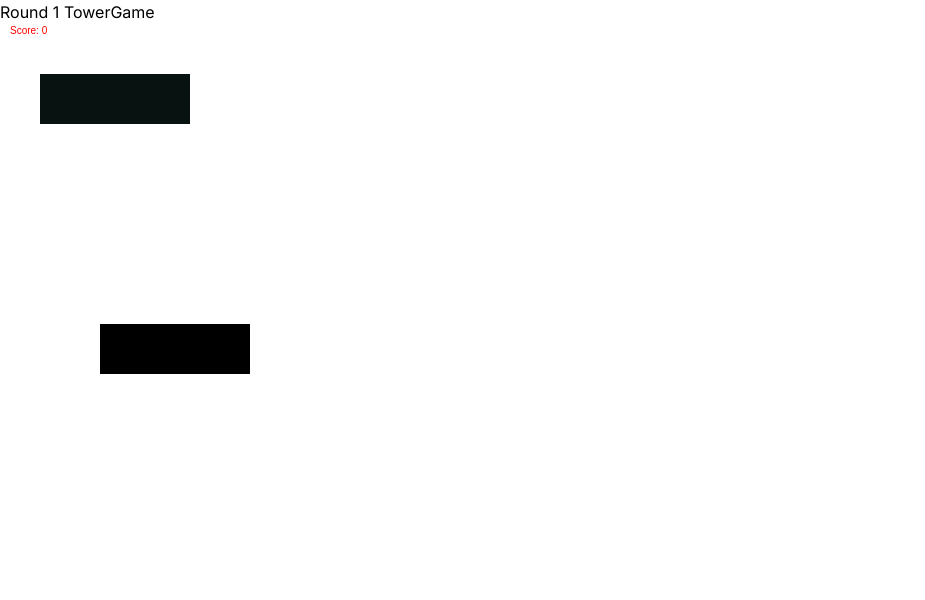
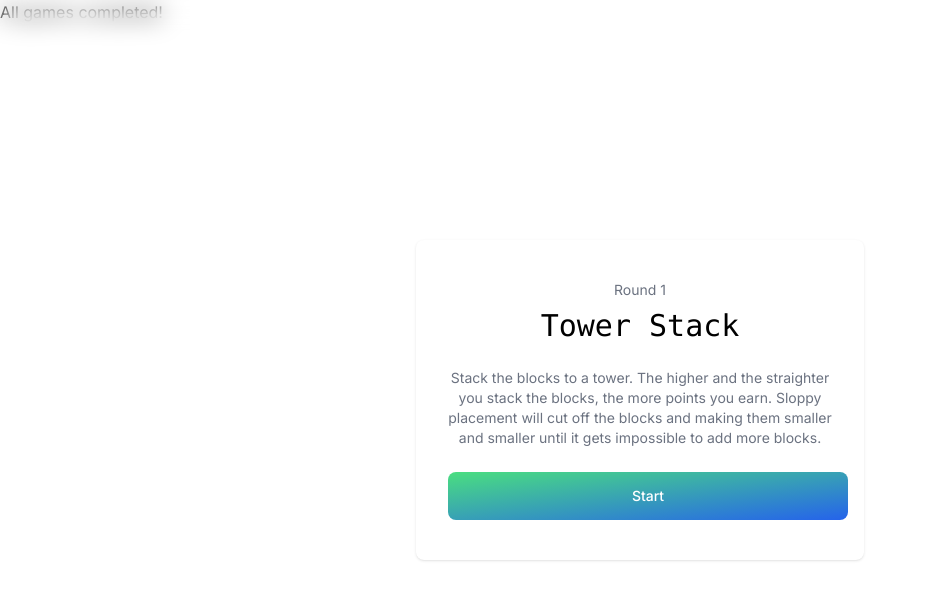
Before and after one commit to KCode100/Turn-Masters, a Next.js app: page /single-player in a window 1280 px wide. Shown: the top 600 px of the page, without its empty margins (0-925 px from the left). Built offline with nearby package versions, Linux system fonts and the light colour scheme.

Commit message:
FEAT: continue with games cycle

```diff
--- a/src/app/single-player/page.tsx
+++ b/src/app/single-player/page.tsx
@@ -1,8 +1,5 @@
 /*
-Stack the blocks to a tower.
-The higher and the straighter you stack the blocks, the more points you earn.
-If you manage to place a block exactly on the one before it will not lose size.
-Sloppy placement on the other hand will cut off the blocks and making them smaller and smaller until it gets impossible to add more blocks.
+
 
 Inspiration: https://www.1001games.com/skill/stack-tower
 */
@@ -11,28 +8,56 @@ Inspiration: https://www.1001games.com/skill/stack-tower
 import GameModal from "@/components/GameModal";
 import TimeGuessGame from "@/components/TimeGuessGame";
 import TowerGame from "@/components/TowerGame";
+import { Game } from "@/types";
 import { useState } from "react";
 
-const GAMES = [TowerGame, TimeGuessGame];
+const GAMES: Game[] = [
+  {
+    name: 'Tower Stack',
+    component: TowerGame,
+    description: "Stack the blocks to a tower. The higher and the straighter you stack the blocks, the more points you earn. Sloppy placement will cut off the blocks and making them smaller and smaller until it gets impossible to add more blocks."
+  },
+  {
+    name: 'Time Guess',
+    component: TimeGuessGame,
+    description: "10 Second Stopwatch Game is a test of your body's internal clock. Without any time keeping sources, stop the clock as close to 10.000 seconds as possible without going over."
+  }
+];
 
 const SinglePlayer = () => {
-  const [currentGameIndex, setCurrentGameIndex] = useState<number>(0);
-  const [modalOpen, setModalOpen] = useState(false)
+  const [currentGameIndex, setCurrentGameIndex] = useState<number>(-1);
+  const [modalOpen, setModalOpen] = useState(true)
+  const isFirstRound = currentGameIndex < 0
 
-  function handleGameComplete(msg:string) {
-    // setCurrentGameIndex((prevIndex) => prevIndex + 1);
+  function handleGameComplete(score: number) {
     setModalOpen(true)
-    console.log(msg);
   };
 
-  const CurrentGame = GAMES[currentGameIndex];
+  function nextGame() {
+    setModalOpen(false)
+    setCurrentGameIndex((prevIndex) => prevIndex + 1);
+  }
+
+  const CurrentGame = GAMES[currentGameIndex]?.component;
 
   return (
     <div>
-      {modalOpen && <GameModal />}
+      {modalOpen && (
+        <GameModal
+          points={240}
+          handleClick={nextGame}
+          isFirstRound={isFirstRound}
+          nextRoundData={
+            {
+              index: currentGameIndex + 2,
+              name: GAMES[currentGameIndex + 1]?.name,
+              description: GAMES[currentGameIndex + 1]?.description
+            }
+          }
+        />
+      )}
       {CurrentGame ? (
         <>
-          <h2>{`Round ${currentGameIndex + 1}`} {CurrentGame.name}</h2>
           <CurrentGame handleGameComplete={handleGameComplete} />
         </>
       ) : (
--- a/src/app/test/page.tsx
+++ /dev/null
@@ -1,7 +0,0 @@
-import TimeGuessGame from "@/components/TimeGuessGame";
-
-const Page = () => {
-  return <TimeGuessGame />;
-}
-
-export default Page;
--- a/src/components/GameModal/index.tsx
+++ b/src/components/GameModal/index.tsx
@@ -1,11 +1,20 @@
-const GameModal = () => {
+import { ModalProps } from "@/types";
+
+const GameModal = ({ points, nextRoundData, handleClick, isFirstRound }: ModalProps) => {
   return (
     <>
-      <div className="fixed top-0 left-0 right-0 z-50 p-4 min-h-screen max-h-full backdrop-blur-3xl flex items-center">
+      <div className="fixed top-0 left-0 right-0 z-50 p-4 min-h-screen max-h-full backdrop-blur-md flex items-center">
         <div className="grow relative bg-white rounded-lg shadow px-6 py-10 text-center w-full max-w-md m-auto">
-          <h3 className="mb-8 text-4xl font-normal text-gray-500">🎯👏 440 🎯👏</h3>
+          {!isFirstRound && (
+            <h1 className="mb-8 text-3xl font-mono text-gray-500 flex items-center justify-center gap-4">🎯👏 <span className="text-6xl">440</span> 🎯👏</h1>
+          )}
+          <h2 className="mb-2 text-sm text-gray-500">Round {nextRoundData.index}</h2>
+          <h2 className="mb-6 font-mono text-3xl">{nextRoundData.name}</h2>
+          <p className="text-sm text-gray-500 pb-6">{nextRoundData.description}</p>
           {/* <button type="button" className="text-red-500 bg-white rounded-lg border border-red-200 text-sm font-medium px-5 py-2.5">Quit</button> */}
-          <button type="button" className="w-full text-white bg-gradient-to-br from-green-400 to-blue-600 font-medium rounded-lg text-sm items-center px-5 py-3.5 text-center ml-2">Next Round</button>
+          <button onClick={() => handleClick()} type="button" className="w-full text-white bg-gradient-to-br from-green-400 to-blue-600 font-medium rounded-lg text-sm items-center px-5 py-3.5 text-center ml-2">
+            {isFirstRound ? 'Start' : 'Continue'}
+          </button>
         </div>
       </div>
     </>
--- a/src/components/TimeGuessGame/index.tsx
+++ b/src/components/TimeGuessGame/index.tsx
@@ -40,7 +40,7 @@ const TimeGuessGame = ({handleGameComplete}: GameProps) => {
   function handleEndTimer() {
     setIsPlaying(false)
     setGameComplete(true)
-    handleGameComplete('timer game over')
+    handleGameComplete(90)
   }
 
   return (
--- a/src/components/TowerGame/index.tsx
+++ b/src/components/TowerGame/index.tsx
@@ -44,7 +44,7 @@ const TowerGame= ({handleGameComplete}: GameProps) => {
     const canvas = canvasRef.current;
     const context = canvas!.getContext('2d');
     context!.fillText('Game over. Click to play again!', 10, 10);
-    handleGameComplete('You lost the Tower Game')
+    handleGameComplete(80)
   };
 
   const animate = () => {
```
Also changed, not shown: src/types.d.ts (+16 -1 lines).
